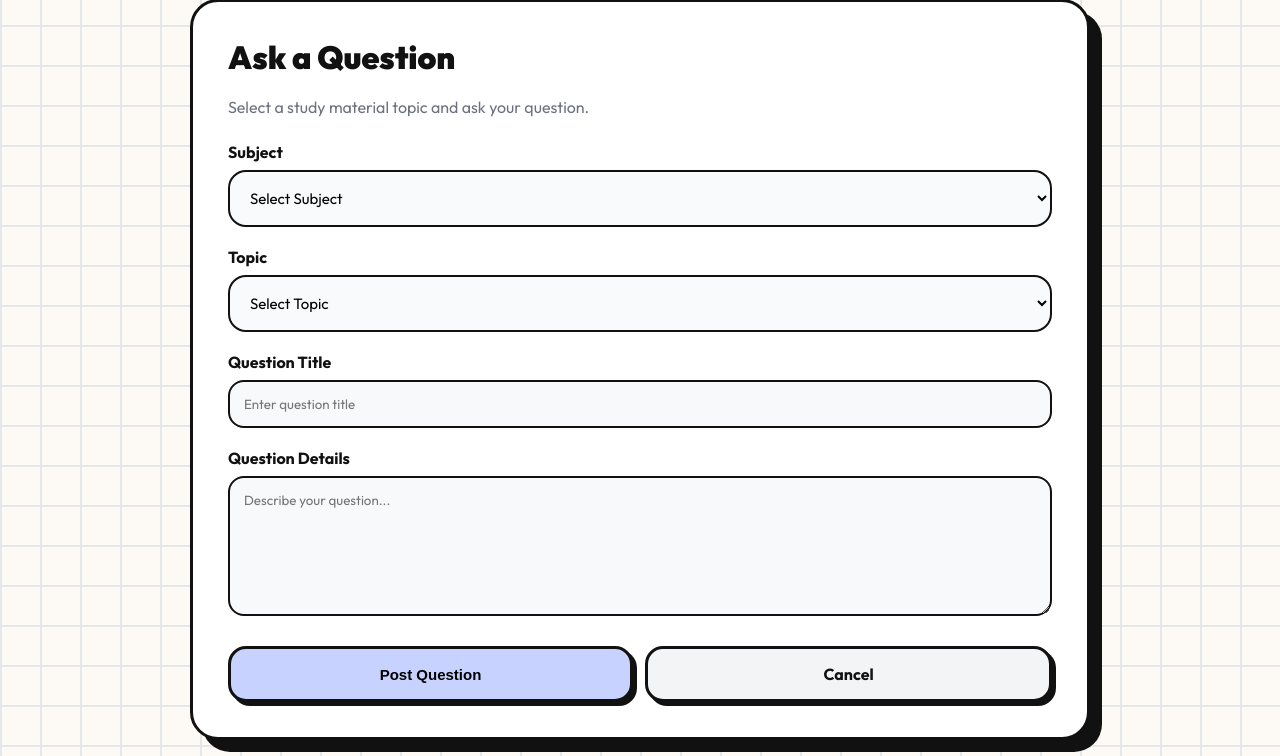
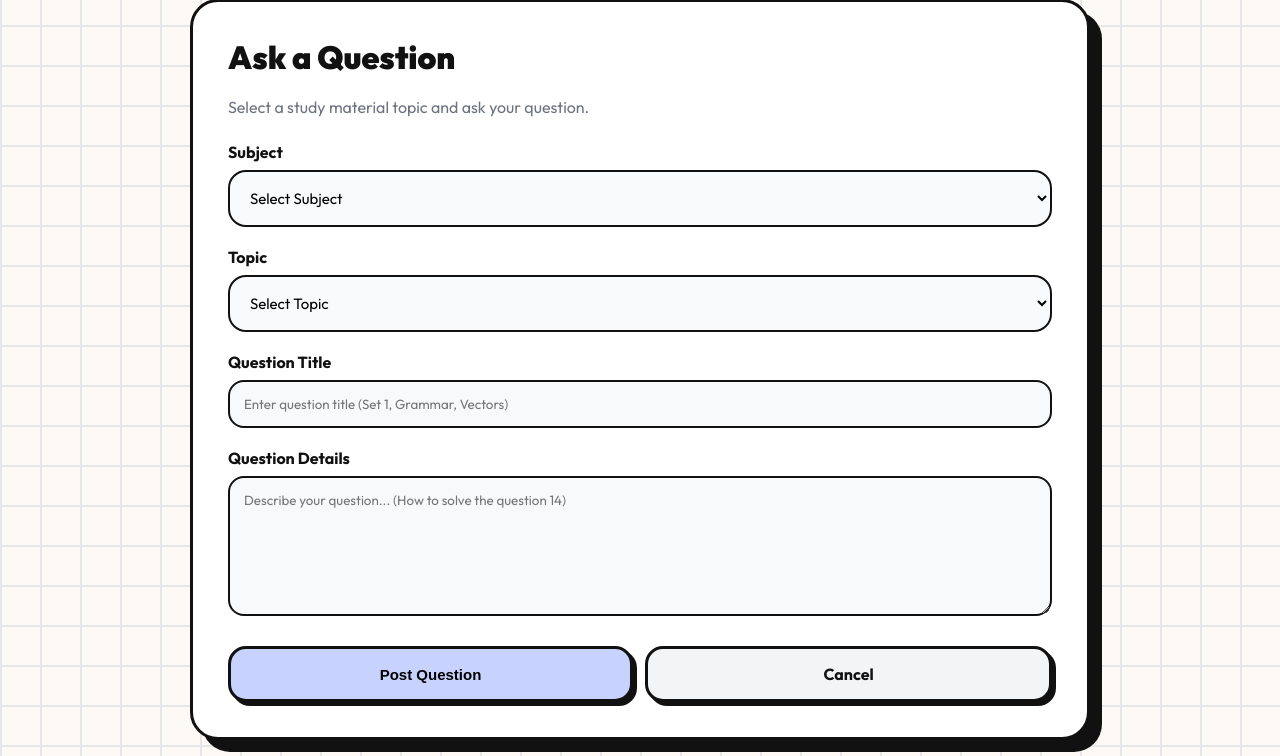
Before and after one commit to ho20070518-dot/Study-Kaki, a Flask app: page /ask-question in a window 1280 px wide. Shown: the part 135-891 px from the top of the page. Run offline with Flask 3, Linux system fonts and the light colour scheme; the visitor is signed in with stand-in values (Sample User, id 1); data that the repository does not hold is empty.

Commit message:
add guide for users to ask question

```diff
--- a/Study-Kaki/templates/ask_question.html
+++ b/Study-Kaki/templates/ask_question.html
@@ -144,7 +144,7 @@
             <input
                 type="text"
                 name="title"
-                placeholder="Enter question title"
+                placeholder="Enter question title (Set 1, Grammar, Vectors)"
                 required>
 
         </div>
@@ -155,7 +155,7 @@
 
             <textarea
                 name="content"
-                placeholder="Describe your question..."
+                placeholder="Describe your question... (How to solve the question 14)"
                 required></textarea>
 
         </div>
```
Also changed, not shown: 6 other files.
